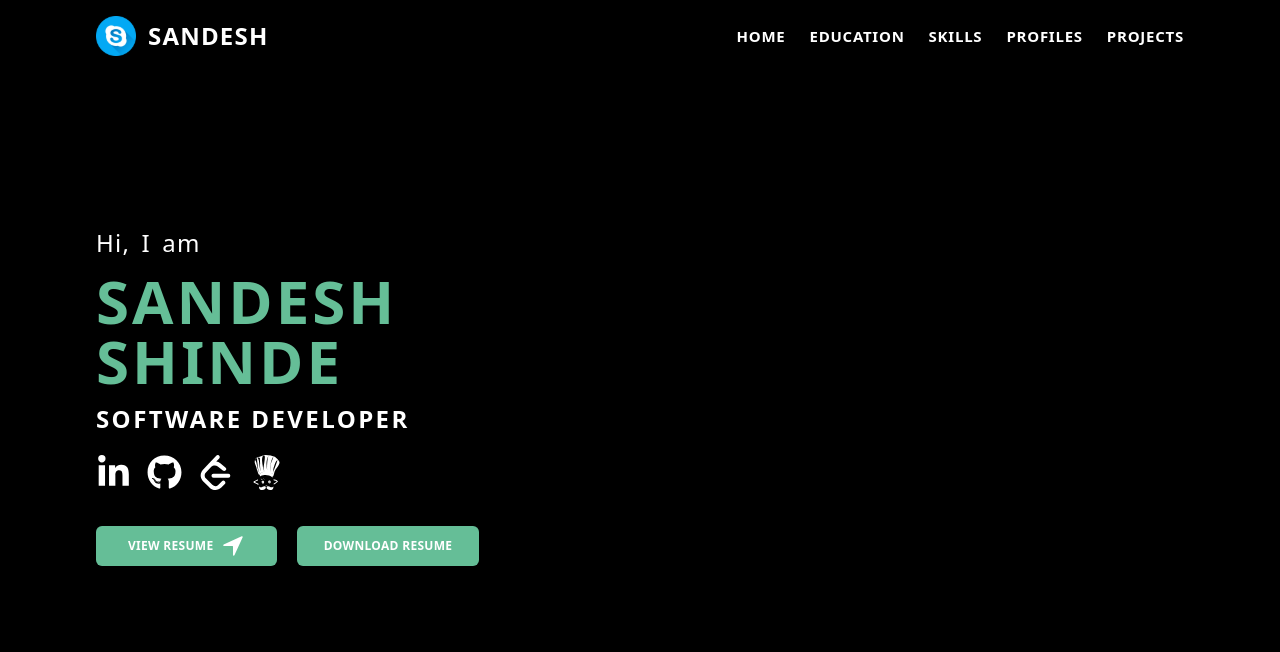
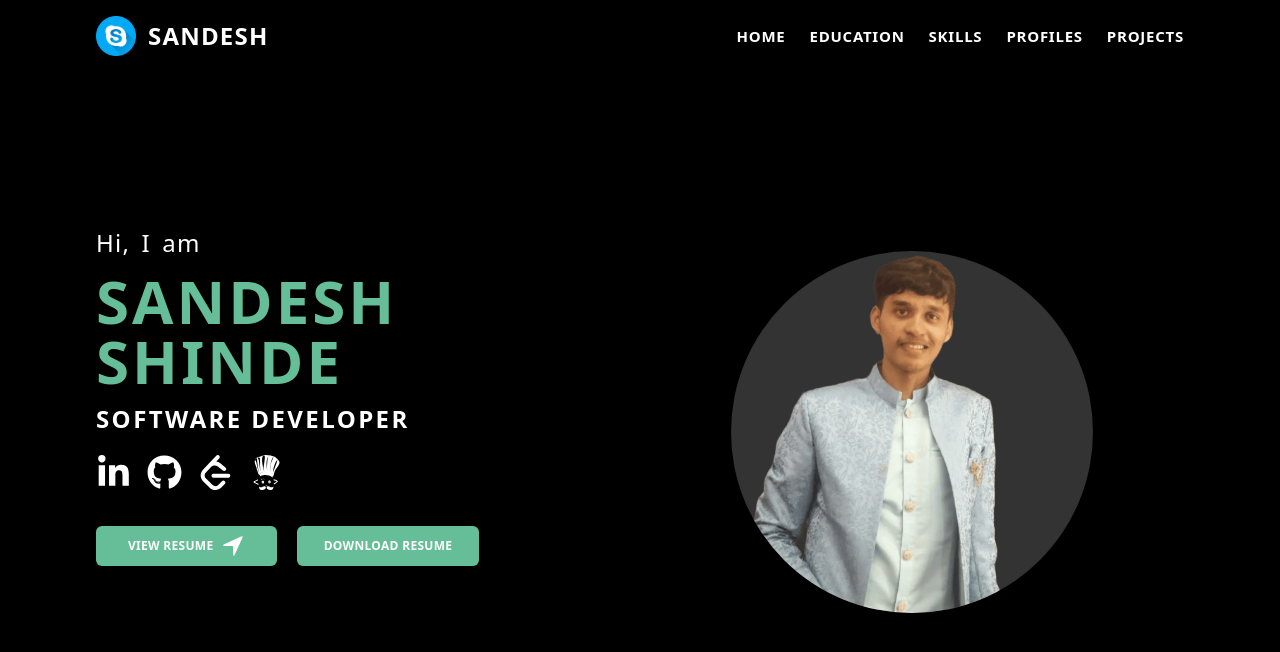
Before and after one commit to sandeshshinde30/Sandesh-Portfolio, a React (Vite) app: page / in a window 1280 px wide. Shown: the top 652 px of the page. Built offline with nearby package versions, Linux system fonts and the light colour scheme.

Commit message:
Photo div complete

```diff
--- a/src/components/MainPage.jsx
+++ b/src/components/MainPage.jsx
@@ -14,7 +14,7 @@ export default function MainPage(){
 
     return(
         <>
-        <div className="w-full h-screen md:p-24 p-5">
+        <div className="w-full flex h-screen md:p-24 p-5">
             <div className="flex flex-col gap-3 w-full md:w-1/2 text-white h-3/4 justify-center">
                     <h2 className="text-xl md:text-2xl tracking-wider text-gray-350 " style={{wordSpacing: '0.25rem'}}>Hi, I am</h2>
                     <h1 className="text-4xl md:text-6xl uppercase tracking-wider font-semibold text-[#65BE97]">Sandesh Shinde</h1>
@@ -52,6 +52,18 @@ export default function MainPage(){
                         </div>
                     </div>
             </div>
+            <div className="w-1/2 h-full flex items-center pb-20 justify-center">
+  <div className="w-2/3 aspect-square rounded-full overflow-hidden bg-[#333333] shadow-lg flex items-end justify-center">
+    <img
+      src="/Sandesh.png"
+      alt="Sandesh Shinde"
+      className="w-full h-full object-cover object-top"
+    />
+  </div>
+</div>
+
+
+
         </div>
         </>
     )
--- a/tailwind.config.js
+++ b/tailwind.config.js
@@ -5,7 +5,6 @@ module.exports = {
         colors: {
           'neon-blue': '#65BE97',
           'soft-black' : '#333333'
-
         },
       },
     },
```
Also changed, not shown: public/Sandesh.png (added).
